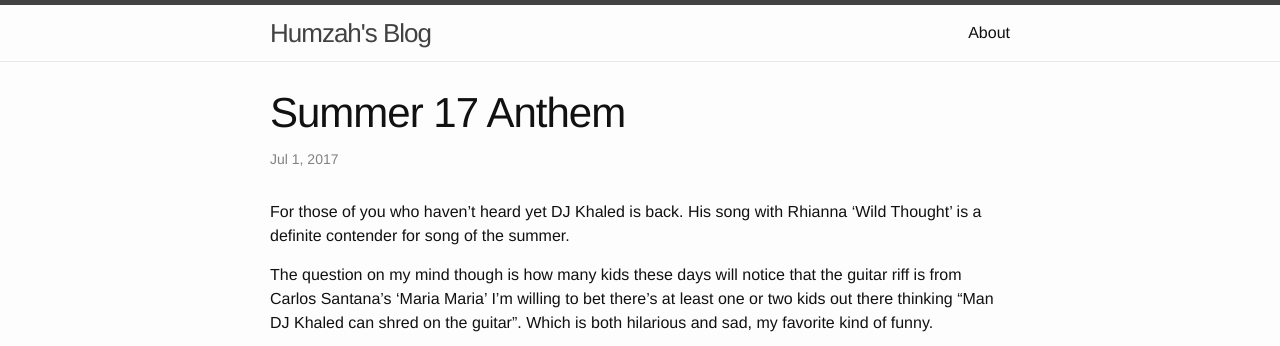
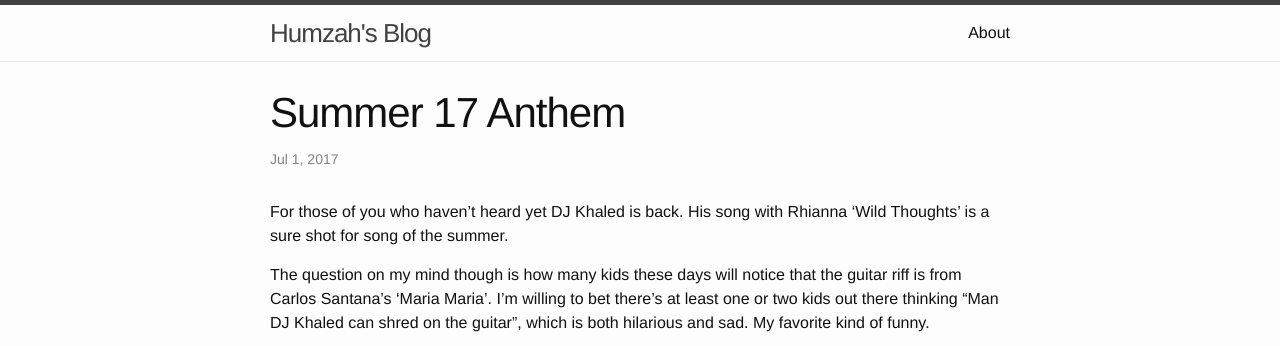
Before and after one commit to HumzahChoudry/HumzahChoudry.github.io, a Jekyll site: the page built from _posts/2017-07-01-summer-17-anthem.markdown, in a window 1280 px wide, cut to the strip 0-346 px from the top of the page. Built offline with Jekyll 4.4.1, drawn with Linux system fonts in a browser that asks for light colours; our own code applies the rules of GitHub Pages for plain Markdown files.

Commit message:
Update 2017-07-01-summer-17-anthem.markdown

```diff
--- a/_posts/2017-07-01-summer-17-anthem.markdown
+++ b/_posts/2017-07-01-summer-17-anthem.markdown
@@ -1,7 +1,6 @@
-For those of you who haven't heard yet DJ Khaled is back. His song with Rhianna 'Wild Thought' is a definite contender for song of the summer.
+For those of you who haven't heard yet DJ Khaled is back. His song with Rhianna 'Wild Thoughts' is a sure shot for song of the summer.
 
-The question on my mind though is how many kids these days will notice that the guitar riff is from Carlos Santana's 'Maria Maria'
-I'm willing to bet there's at least one or two kids out there thinking "Man DJ Khaled can shred on the guitar". Which is both hilarious and sad, my favorite kind of funny.
+The question on my mind though is how many kids these days will notice that the guitar riff is from Carlos Santana's 'Maria Maria'. I'm willing to bet there's at least one or two kids out there thinking "Man DJ Khaled can shred on the guitar", which is both hilarious and sad. My favorite kind of funny.
 
 <iframe width="560" height="315" src="https://www.youtube.com/embed/fyaI4-5849w" frameborder="0" allowfullscreen></iframe>
 
```
